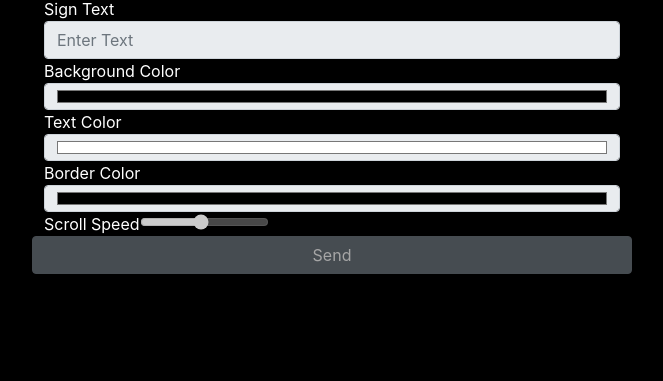
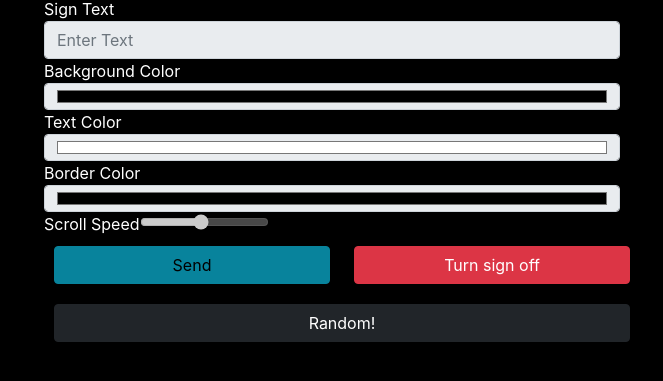
Before and after one commit to evanugarte/rpi-led-controller, a React app in the folder website/: page / in a window 1280 px wide. Shown: the part 91-472 px from the top of the page, without its empty margins (308-971 px from the left). Built offline with nearby package versions, Linux system fonts and the light colour scheme; no server answers.

Commit message:
Add random color/message functionality (#21)
Resolves #8

```diff
--- a/website/src/ApiFunctions/LedSign.js
+++ b/website/src/ApiFunctions/LedSign.js
@@ -42,3 +42,16 @@ export async function updateSignText(signData) {
     });
   return status;
 }
+
+export async function getRandomInput() {
+  let status = {};
+  await axios
+    .get('/api/random')
+    .then(res => {
+      status.responseData = res.data;
+    })
+    .catch(() => {
+      status.error = true;
+    });
+  return status;
+}
--- a/website/src/SignForm.js
+++ b/website/src/SignForm.js
@@ -2,14 +2,16 @@ import React, { useState, useEffect } from 'react';
 import {
   healthCheck,
   updateSignText,
-  turnOffSign
+  turnOffSign,
+  getRandomInput,
 } from './ApiFunctions/LedSign';
 import {
   Spinner,
   Input,
   Button,
   Container,
-  Row
+  Row,
+  Col,
 } from 'reactstrap';
 
 export default function SignForm(props) {
@@ -18,7 +20,7 @@ export default function SignForm(props) {
   const [signData, setSignData] = useState({});
   const [awaitingSignResponse, setAwaitingSignResponse] = useState(false);
   const [requestSuccessful, setRequestSuccessful] = useState();
-  const [turnOff, showTurnOff] = useState(false);
+  const [turnOff, showTurnOff] = useState(true);
 
   async function handleSend() {
     setAwaitingSignResponse(true);
@@ -47,7 +49,7 @@ export default function SignForm(props) {
       setSignHealthy(true);
       const { message } = status;
       if (message) {
-        setSignData({...message});
+        setSignData({ ...message });
         showTurnOff(true);
       }
     } else {
@@ -111,15 +113,19 @@ export default function SignForm(props) {
           );
         })}
         <Row>
+          <Col>
             <Button
-            id='led-sign-send'
+              className='led-sign-send btn btn-info'
               onClick={handleSend}
               disabled={loading || !signHealthy || awaitingSignResponse}
             >
               {awaitingSignResponse ? <Spinner /> : 'Send'}
             </Button>
-          {turnOff && <Button
-            id='led-sign-send'
+          </Col>
+          {turnOff &&
+            <Col>
+              <Button
+                className='led-sign-send btn btn-danger'
                 onClick={
                   () => {
                     setLoading(true);
@@ -134,9 +140,22 @@ export default function SignForm(props) {
                 }
               >
                 Turn sign off
-          </Button>}
+              </Button>
+            </Col>}
         </Row>
         {renderRequestStatus()}
+        <Button
+          className='led-sign-send btn btn-dark'
+          onClick={async () => {
+            setLoading(true);
+            const response = await getRandomInput();
+            if (!response.error) {
+              setSignData({ ...response.responseData });
+            }
+            setLoading(false);
+          }}>
+          Random!
+        </Button>
       </div>
     </div>
   );
--- a/website/src/index.css
+++ b/website/src/index.css
@@ -37,3 +37,8 @@ code {
 .sign-unavailable {
   color: red;
 }
+
+.led-sign-send {
+  width: 100%;
+  margin: 10px;
+}
```
Lines whose indentation alone changed are shown as unchanged.
